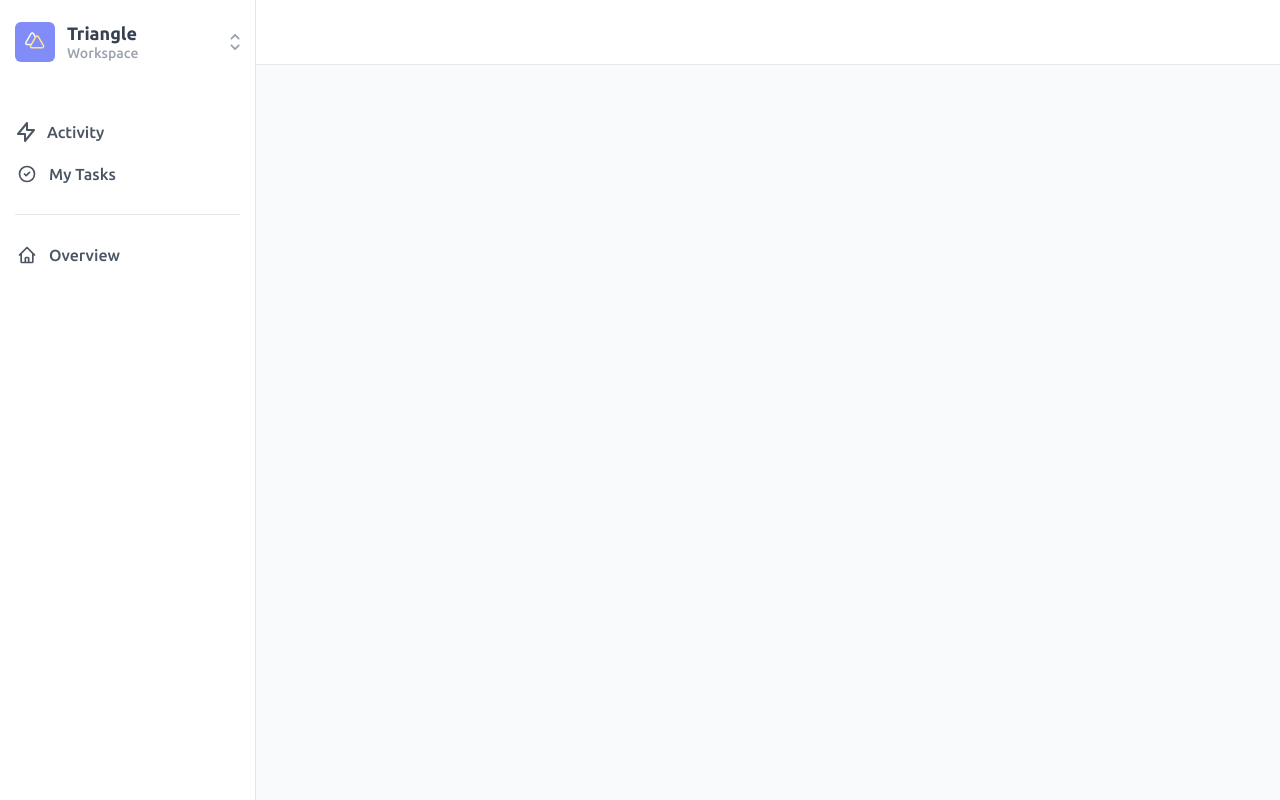
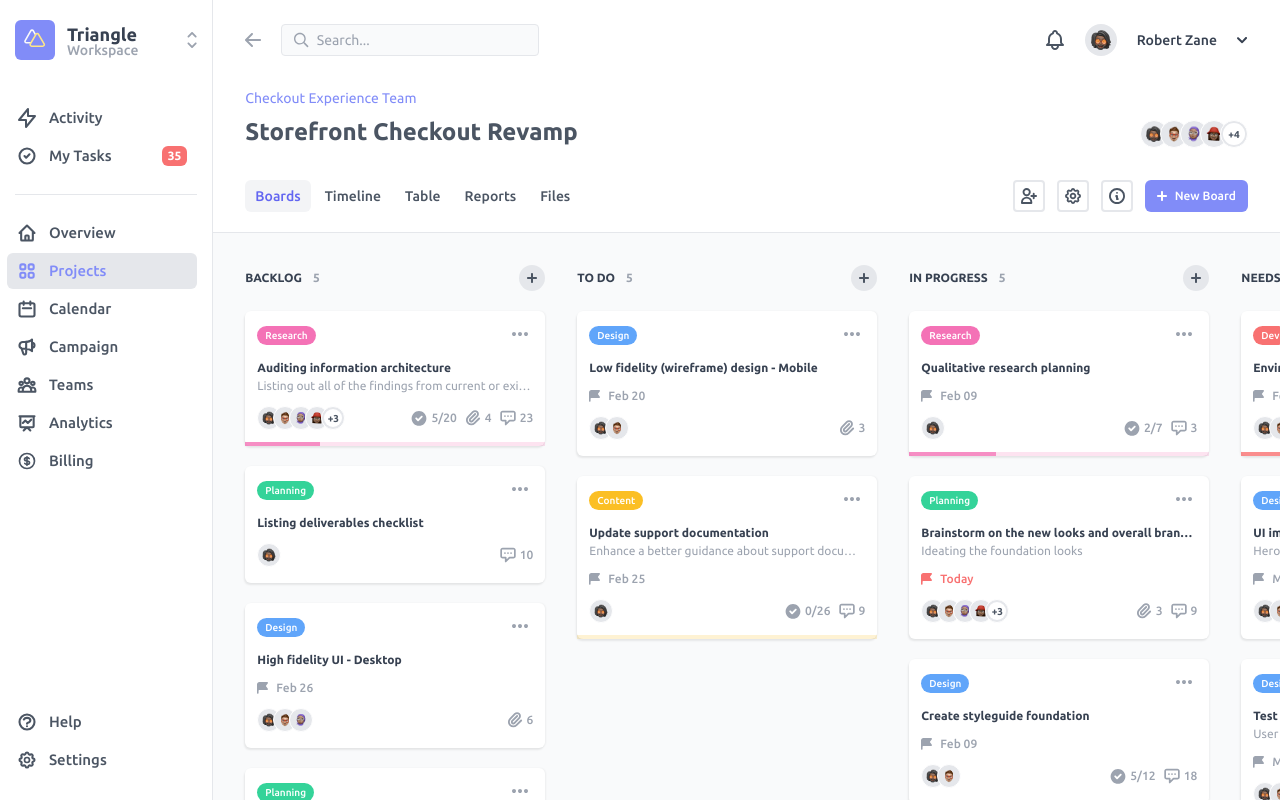
Before and after one commit to Mayowa-Ojo/planetree, a Vue app: page / in a window 1280 px wide. Built offline with nearby package versions, Linux system fonts and the light colour scheme; a web font is replaced by a local one.

Commit message:
feat: create dashboard layout component

```diff
--- a/src/components/layouts/Dashboard.vue
+++ b/src/components/layouts/Dashboard.vue
@@ -1,11 +1,16 @@
 <template>
    <main class="2xl:container bg-gray-50 w-full h-screen mx-auto flex">
-      <div class="w-80 bg-white border-r border-gray-200">
-         <Sidebar />
+      <div class="xl:w-1/6 lg:w-1/5 md:w-1/12 w-auto md:relative absolute transform md:translate-x-0 -translate-x-full  bg-white border-r border-gray-200">
+         <SidebarCollapsed v-if="isTablet || isMobile"/>
+         <Sidebar v-else/>
       </div>
-      <div class="flex flex-col w-full">
-         <div class="p-8 bg-white border-b border-gray-200"></div>
-         <div class="p-8"></div>
+      <div class="flex flex-col xl:w-5/6 lg:w-4/5 md:w-11/12 w-full">
+         <div class="py-5 md:px-8 px-4 bg-white border-b border-gray-200">
+            <DashboardHeader/>
+         </div>
+         <div class="overflow-x-auto overflow-y-auto whitespace-nowrap scrollbar-thin scrollbar-track-gray-200 scrollbar-thumb-gray-400 scrollbar-thumb-rounded">
+            <Boards/>
+         </div>
       </div>
    </main>
 
@@ -17,7 +22,15 @@ export default {
 }
 </script>
 <script setup>
-import Sidebar from "../Sidebar.vue";
+import Sidebar from "../../modules/dashboard/Sidebar.vue";
+import DashboardHeader from "../../modules/dashboard/Header.vue";
+import Boards from "../../modules/dashboard/Boards.vue";
+import SidebarCollapsed from "../../modules/dashboard/SidebarCollapsed.vue";
+import { useMedia } from "../../modules/hooks/useMedia";
+
+const isTablet = useMedia("(min-width: 460px) and (max-width: 768px)");
+const isMobile = useMedia("(max-width: 425px)");
+
 </script>
 
 <style lang="scss" scoped>
```
